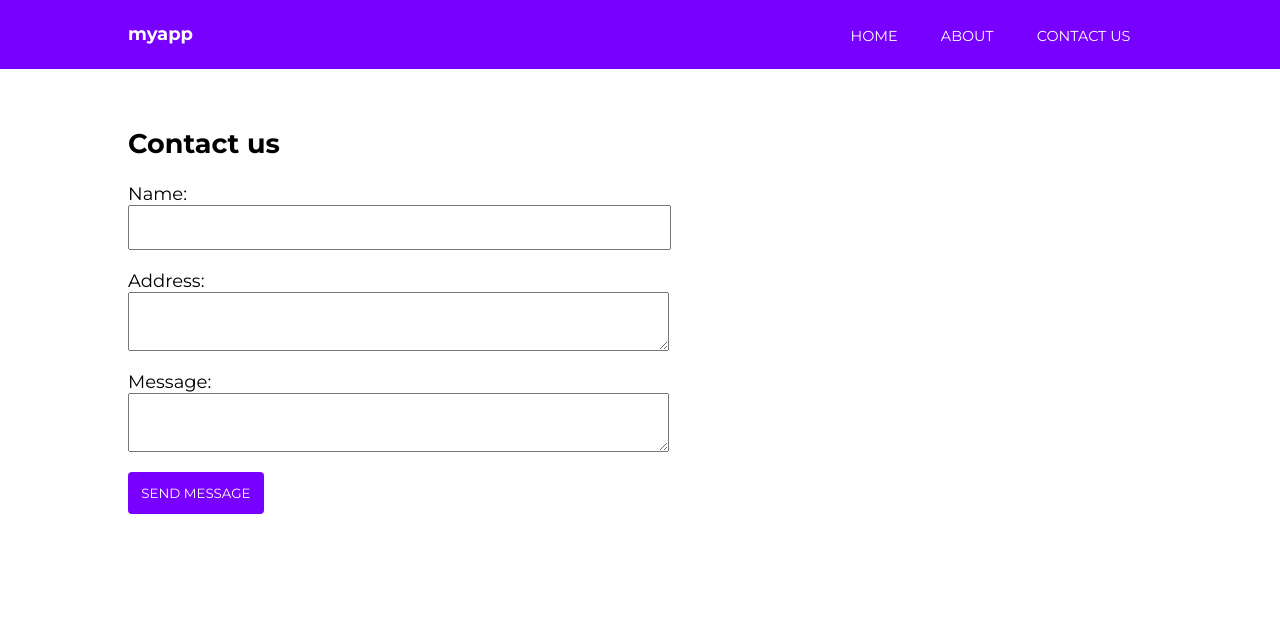
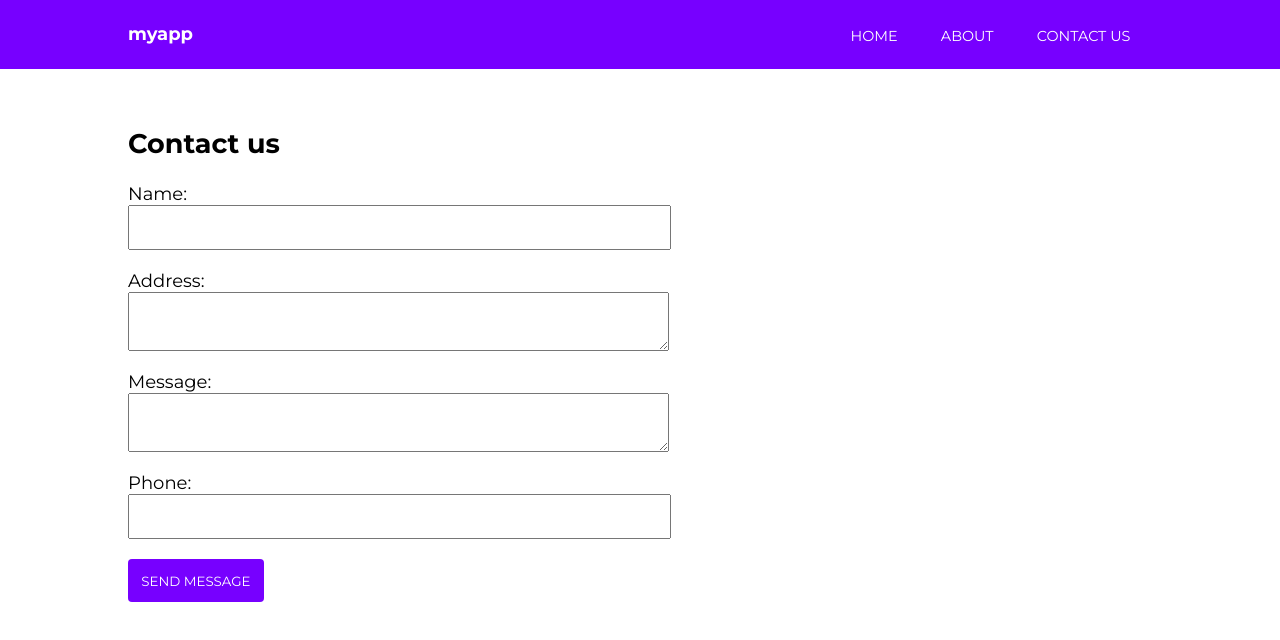
Before and after one commit to NabidAlam/AngularForm, an Angular app: page /contact in a window 1280 px wide. Shown: the top 640 px of the page. Built offline with nearby package versions, Linux system fonts and the light colour scheme.

Commit message:
user form updated

```diff
--- a/src/app/contact/contact.component.html
+++ b/src/app/contact/contact.component.html
@@ -29,7 +29,13 @@
     </label>
 
 
-
+    <label>
+      Phone:
+      <input type="text" formControlName="phone">
+      <div *ngIf="submitted && messageForm.controls.phone.errors" class="error">
+        <div *ngIf="messageForm.controls.phone.errors.required">Phone is required</div>
+      </div>
+    </label>
 
     <input type="submit" value="Send message" class="cta">
 
@@ -44,4 +50,7 @@
 
     <strong>Message:</strong>
     <span>{{ messageForm.controls.message.value }}</span>
+
+    <strong>Phone</strong>
+    <span>{{ messageForm.controls.phone.value}}</span>
   </div>
--- a/src/app/contact/contact.component.ts
+++ b/src/app/contact/contact.component.ts
@@ -19,7 +19,8 @@ export class ContactComponent implements OnInit {
     this.messageForm = this.formBuilder.group({
       name: ['', Validators.required],
       message: ['', Validators.required],
-      address: ['', Validators.required]
+      address: ['', Validators.required],
+      phone: ['', Validators.required]
     });
   }
 
```
